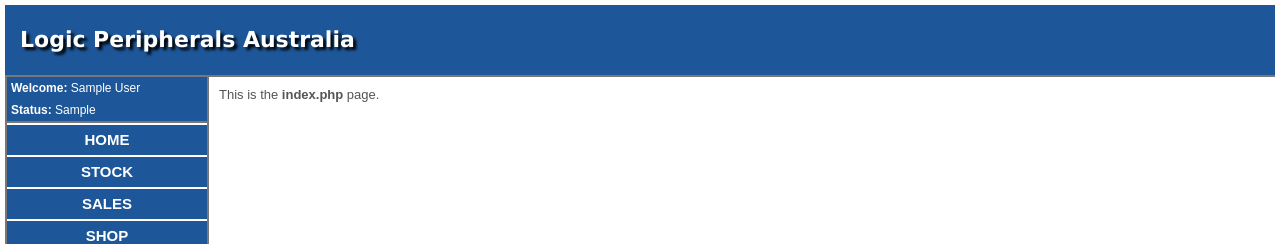
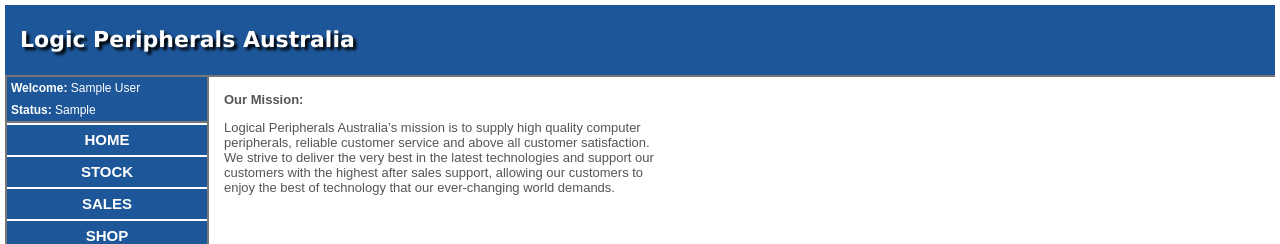
Before and after one commit to alexrbs/lpa_ecomms_web, a PHP site: page / in a window 1280 px wide. Shown: the top 244 px of the page. Run offline with PHP 8.4, Linux system fonts and the light colour scheme; the visitor is signed in with stand-in values (Sample User, id 1); tables that the repository leaves empty or names only in its code hold one stand-in row (values such as "Sample post").

Commit message:
Index changes. Mashups for maps, youtube and facebook.

```diff
--- a/css/style.css
+++ b/css/style.css
@@ -39,6 +39,42 @@ a:hover {
   border-bottom: #ff851a solid 2px;
   margin-bottom: 15px;
 }
+
+#mission{
+	position: relative;
+	width: 440px;
+	height: 150px;
+	margin-top: 5px;
+	margin-left: 5px;
+	float:left;
+}
+
+#maps{
+	position: relative;
+	width: 445px;
+	height: 360px;
+	margin-top: 5px;
+	margin-left: auto;
+	margin-right: 450px;
+	float: right;
+}
+
+#youtube{
+	position: relative;
+	width: 445px;
+	height: 360px;
+	margin-left: auto;
+	margin-right: 450px;
+	float: right;
+}
+
+#facebook{
+	position: relative;
+	width: 445px;
+	height: 360px;
+	float: left;
+}
+
 #regBut{
 	position: relative;
 	border-left: 20px;
--- a/index.php
+++ b/index.php
@@ -6,7 +6,31 @@
 ?>
   <?PHP build_navBlock(); ?>
   <div id="content">
-    This is the <b><?PHP echo basename($_SERVER['PHP_SELF']); ?></b> page.
+    <div id="mission">
+      <b>Our Mission:</b><br>
+      <p>
+        Logical Peripherals Australia’s mission is to supply high quality computer peripherals,
+        reliable customer service and above all customer satisfaction. We strive to deliver the
+        very best in the latest technologies and support our customers with the highest after
+        sales support, allowing our customers to enjoy the best of technology that our
+        ever-changing world demands.
+      </p>
+      </div>
+      <div id="maps">
+        <iframe src="https://www.google.com/maps/embed?pb=!1m18!1m12!1m3!1d885.1829090490334!2d153.18495718814026!3d-27.446473098926035!2m3!1f0!2f0!3f0!3m2!1i1024!2i768!4f13.1!3m3!1m2!1s0x6b915fc934af82f5%3A0x9c7d2b88ab23bc25!2s61+Lower+Esplanade%2C+Manly+QLD+4179!5e0!3m2!1sen!2sau!4v1557195615490!5m2!1sen!2sau"
+        width="440" height="315" frameborder="0" style="border:0" allowfullscreen>
+        </iframe>
+      </div>
+      <div id="youtube">
+        <iframe width="440" height="315" src="https://www.youtube.com/embed/cnHWT-7HO8o"
+        frameborder="0" allow="accelerometer; autoplay; encrypted-media; gyroscope; picture-in-picture" allowfullscreen>
+        </iframe>
+      </div>
+      <div id="facebook">
+        <iframe src="https://www.facebook.com/fcinformaticars/"
+        width="440" height="315" frameborder="0" style="border:0" allowfullscreen>
+        </iframe>
+      </div>
   </div>
   <script>
   </script>
```
